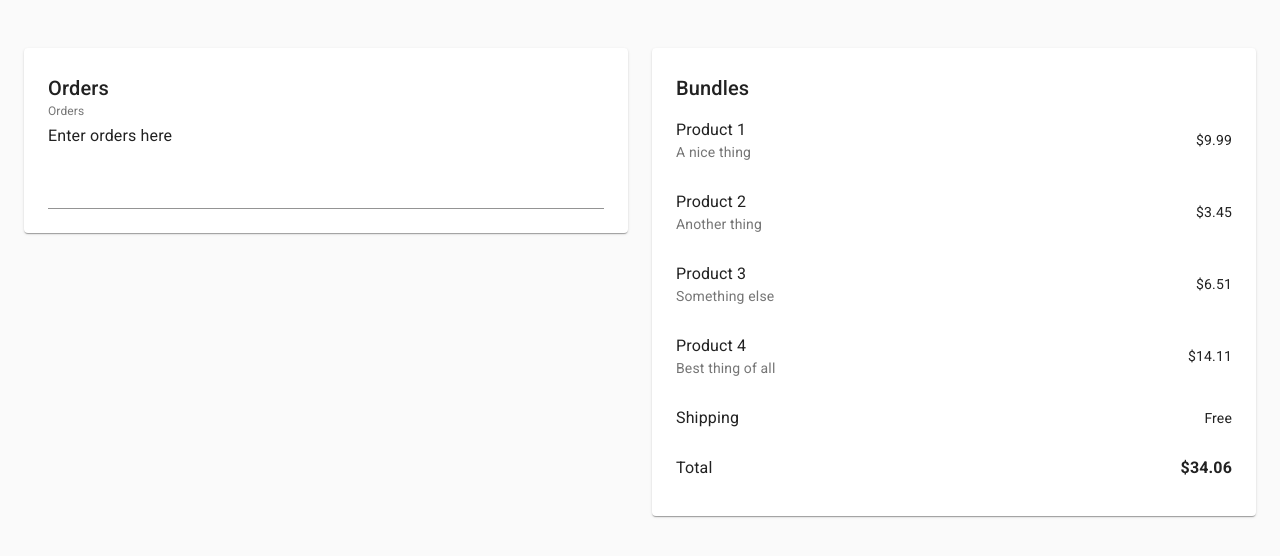
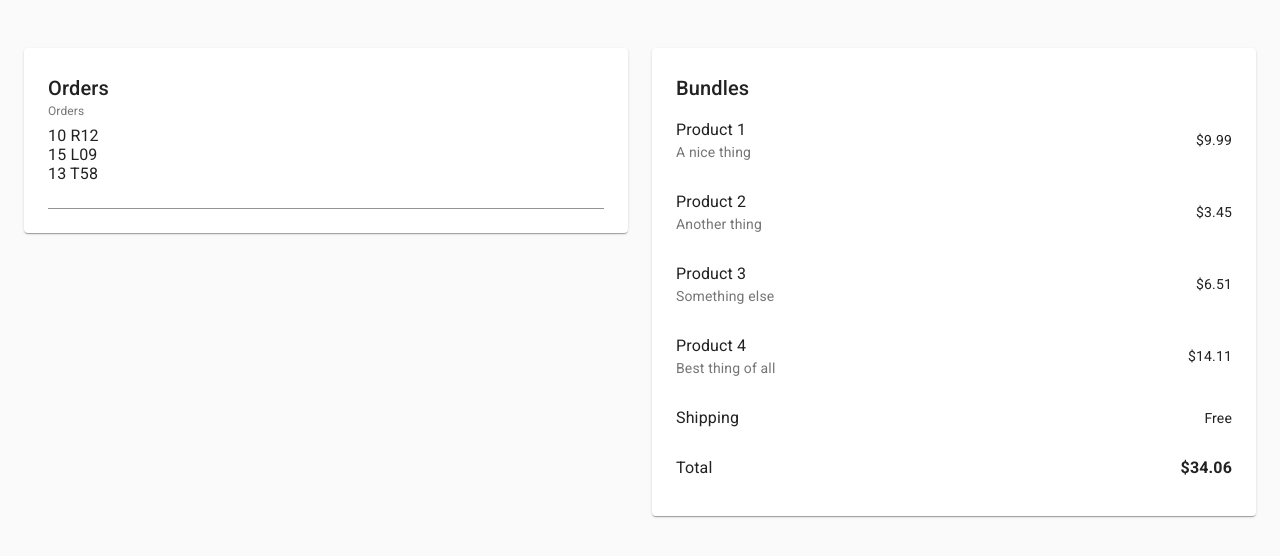
Before and after one commit to kieranongh/flower-shop, a React (Create React App) app: page / in a window 1280 px wide. Shown: the top 556 px of the page. Built offline with nearby package versions, Linux system fonts and the light colour scheme.

Commit message:
Tidy up console logs

```diff
--- a/src/App.js
+++ b/src/App.js
@@ -1,12 +1,7 @@
 import React from 'react'
-import RoseOrder from './models/RoseOrder'
 import FlowerShop from './components/FlowerShop'
 
 const App = () => {
-  let rose1 = new RoseOrder(25)
-  console.log(`rose1 => `, rose1)
-  console.log(`rose1.quantity => `, rose1.quantity)
-  console.log(`rose1.order => `, rose1.order)
   return (
     <FlowerShop />
   )
--- a/src/components/OrderForm.jsx
+++ b/src/components/OrderForm.jsx
@@ -10,7 +10,7 @@ const TEST = `10 R12
 13 T58`
 
 const OrderForm = () => {
-  const [value, setValue] = React.useState('Enter orders here')
+  const [value, setValue] = React.useState(TEST)
 
   const handleChange = event => {
     setValue(event.target.value)
@@ -18,7 +18,7 @@ const OrderForm = () => {
 
   useEffect(() => {
     // try
-    const requests = TEST.split(/\n/).map(line => {
+    const requests = value.split(/\n/).map(line => {
       const [quantity, code] = line.split(/\s/)
       return { code, quantity }
     })
@@ -26,7 +26,6 @@ const OrderForm = () => {
     requests.map(req => {
       console.log(`req => `, req)
       const flowerType = FlowerTypes[req.code]
-      console.log(`flowerType => `, flowerType)
       const order = flowerType ? new flowerType(req.quantity) : null
 
       if(order) {
--- a/src/models/FlowerOrder.js
+++ b/src/models/FlowerOrder.js
@@ -10,7 +10,6 @@ export default class FlowerOrder {
     let orderQuantity = this.quantity
     let myOrder = this.BUNDLES.reduce(
       (acc, curr) => {
-        console.log(`acc, curr => `, acc, curr)
         let myQuantity = Math.floor(acc.remaining / curr.quantity)
         let remaining = acc.remaining % curr.quantity
         let subtotalPrice = myQuantity * curr.price
```
